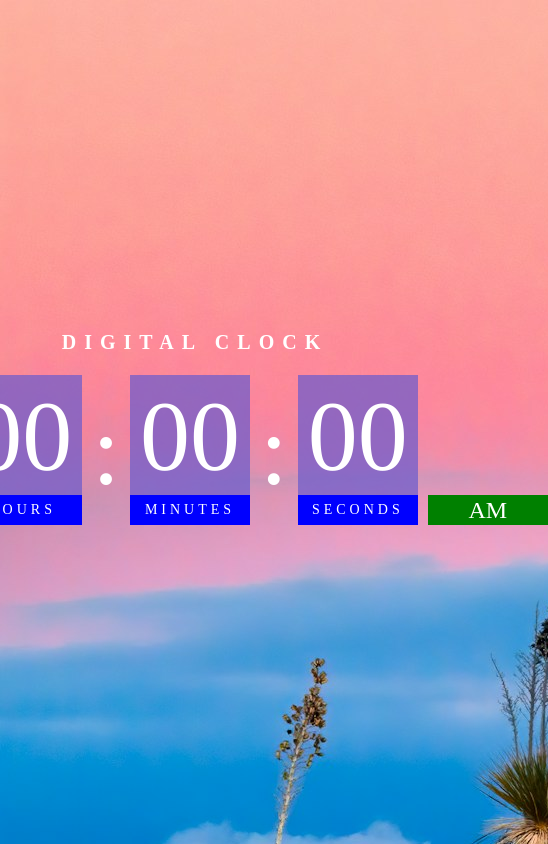
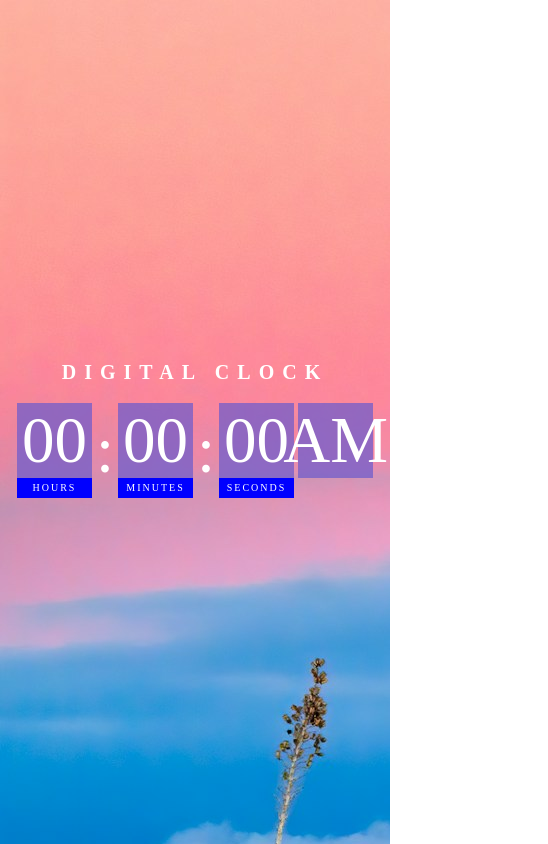
Before and after one commit to bssingh01/digitalClock, a plain HTML site: page index.html in a window 390 px wide. Shown: the whole page, 548 px wide, since content can reach past the window. Drawn offline with Linux system fonts and the light colour scheme.

Commit message:
Update styles.css

```diff
--- a/styles.css
+++ b/styles.css
@@ -20,7 +20,6 @@ h2 {
 }
 .clock div {
   margin: 5px;
-  position: relative;
 }
 .clock span {
   height: 120px;
@@ -47,10 +46,32 @@ h2 {
   letter-spacing: 4px;
   background-color: blue;
 }
-.clock #ampm {
+.clock #amPm {
   bottom: 0;
-  position: absolute;
   height: 30px;
   font-size: 24px;
   background-color: green;
 }
+
+@media screen and (max-width: 680px) {
+  .clock span {
+    height: 75px;
+    width: 75px;
+    font-size: 65px;
+  }
+  #separator {
+    font-size: 65px;
+  }
+  .clock div {
+    margin: 2px;
+  }
+  .clock .text {
+    height: 20px;
+    font-size: 10px;
+    letter-spacing: 2px;
+  }
+  .clock #amPm {
+    height: 20px;
+    font-size: 16px;
+  }
+}
```
